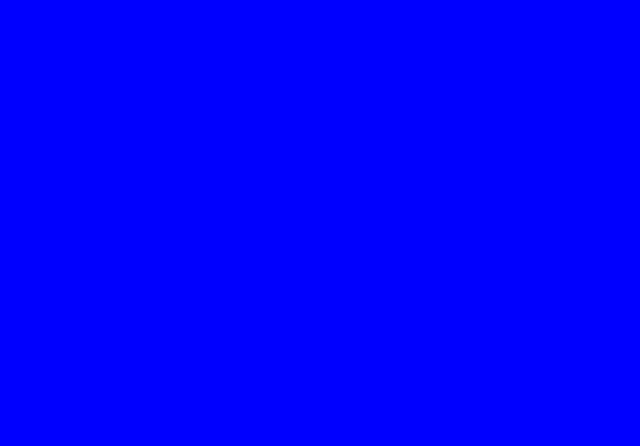
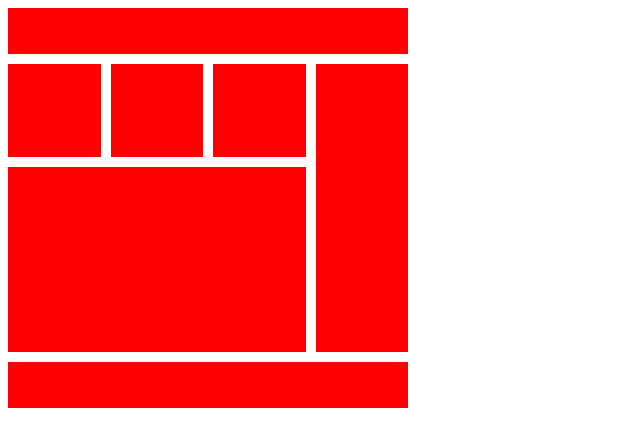
Before and after one commit to MD1010/css-training, a plain HTML site: page css-training/index.html in a window 1280 px wide. Shown: the whole page, without its empty margins (0-640 px from the left). Drawn offline with Linux system fonts and the light colour scheme.

Commit message:
working exercise

```diff
--- a/css-training/index.html
+++ b/css-training/index.html
@@ -6,5 +6,15 @@
     <meta name="viewport" content="width=device-width, initial-scale=1.0" />
     <link rel="stylesheet" href="./dist/main.css" />
   </head>
-  <body class="a"></body>
+  <body>
+    <div class="container">
+      <header class="header"></header>
+      <div class="small-box-1"></div>
+      <div class="small-box-2"></div>
+      <div class="small-box-3"></div>
+      <div class="sidebar"></div>
+      <main class="main"></main>
+      <footer class="footer"></footer>
+    </div>
+  </body>
 </html>
--- a/css-training/main.scss
+++ b/css-training/main.scss
@@ -1,5 +1,36 @@
-.a {
-  width: 200px;
-  height: 200px;
-  background: blue;
+.container {
+  display: grid;
+  grid-template-rows: 1fr 2fr 4fr 1fr;
+  grid-template-columns: repeat(4, 1fr);
+  width: 400px;
+  height: 400px;
+  color: white;
+  background: white;
+
+  gap: 10px;
+  & > .header {
+    background: red;
+    grid-column: 1 / -1;
+  }
+
+  & > .small-box {
+    @for $var from 1 to 4 {
+      &-#{$var} {
+        background: red;
+      }
+    }
+  }
+
+  & > .sidebar {
+    background: red;
+    grid-area: 2/4/4/5;
+  }
+  & > .main {
+    background: red;
+    grid-column: 1/4;
+  }
+  & > .footer {
+    background: red;
+    grid-column: 1/-1;
+  }
 }
```
Also changed, not shown: css-training/Grid CheetSheet.png (added), css-training/dist/main.css.
